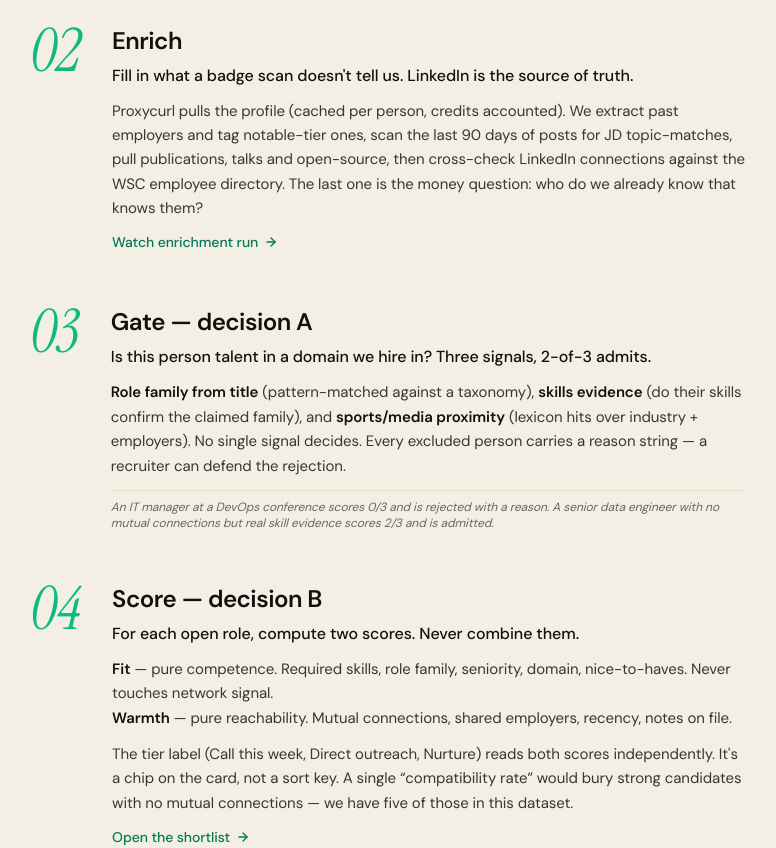
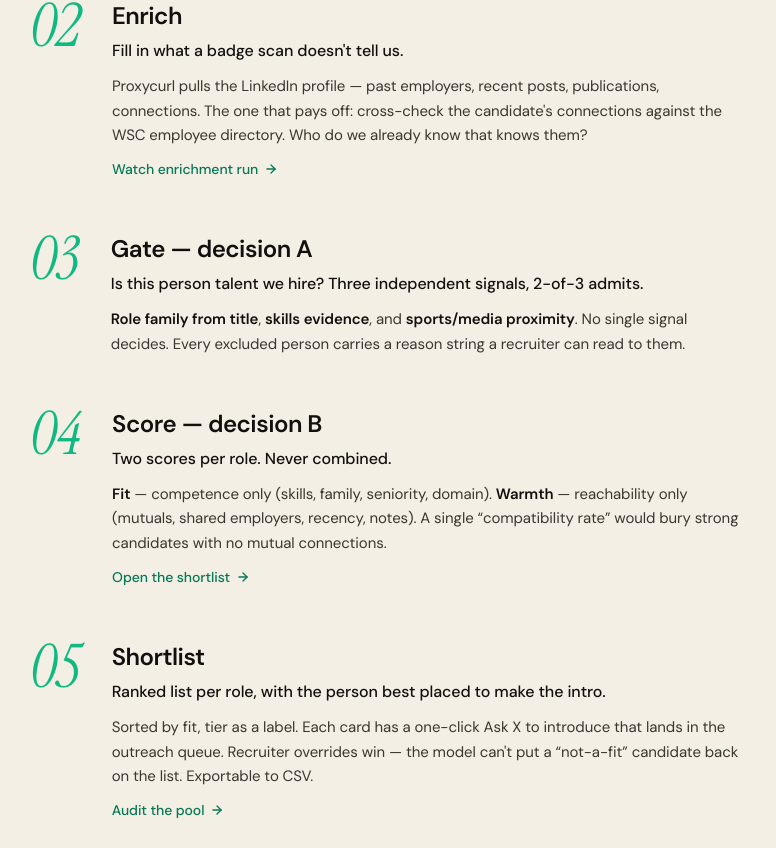
Before and after one commit to gal33k/wsc-talent-pool, a Next.js app in the folder web/: page /methodology in a window 1280 px wide. Shown: the part 2055-2903 px from the top of the page, without its empty margins (242-1018 px from the left). Built offline with nearby package versions, Linux system fonts and the light colour scheme.

Commit message:
Scoring math visible on each card + tighter How-it-works narrative

```diff
--- a/web/app/methodology/page.tsx
+++ b/web/app/methodology/page.tsx
@@ -186,83 +186,64 @@ function HowItWorks() {
           seeLabel="Capture a lead"
         >
           <p>
-            Three doors: <strong>conference badge scans</strong> (post-event export from Cvent),{" "}
-            <strong>employee referrals</strong> (a WSC engineer vouches, form submission), and{" "}
-            <strong>inbound CVs</strong> (Comeet application, adapter stub in this build). All three
-            hit the same downstream — only the source_channel tag differs, and referrals earn a
-            vouched-lift on warmth.
+            Three doors — <strong>conference badge scans</strong>, <strong>employee referrals</strong>,
+            <strong> inbound CVs</strong>. Same downstream pipeline; only the <em>source_channel</em>
+            tag differs, and referrals earn a vouched-lift on warmth.
           </p>
         </NarrativeStep>
 
         <NarrativeStep
           num={2}
           title="Enrich"
-          lead="Fill in what a badge scan doesn't tell us. LinkedIn is the source of truth."
+          lead="Fill in what a badge scan doesn't tell us."
           seeIt="/capture/"
           seeLabel="Watch enrichment run"
         >
           <p>
-            Proxycurl pulls the profile (cached per person, credits accounted). We extract past
-            employers and tag notable-tier ones, scan the last 90 days of posts for JD topic-matches,
-            pull publications, talks and open-source, then cross-check LinkedIn connections against
-            the WSC employee directory. The last one is the money question:{" "}
-            <em>who do we already know that knows them?</em>
+            Proxycurl pulls the LinkedIn profile — past employers, recent posts, publications, connections.
+            The one that pays off: cross-check the candidate's connections against the WSC employee
+            directory. <em>Who do we already know that knows them?</em>
           </p>
         </NarrativeStep>
 
         <NarrativeStep
           num={3}
           title="Gate — decision A"
-          lead="Is this person talent in a domain we hire in? Three signals, 2-of-3 admits."
+          lead="Is this person talent we hire? Three independent signals, 2-of-3 admits."
         >
           <p>
-            <strong>Role family from title</strong> (pattern-matched against a taxonomy),{" "}
-            <strong>skills evidence</strong> (do their skills confirm the claimed family), and{" "}
-            <strong>sports/media proximity</strong> (lexicon hits over industry + employers). No
-            single signal decides. Every excluded person carries a reason string — a recruiter can
-            defend the rejection.
-          </p>
-          <p className="text-xs text-mute pt-2 mt-3 border-t border-border-faint italic">
-            An IT manager at a DevOps conference scores 0/3 and is rejected with a reason. A senior
-            data engineer with no mutual connections but real skill evidence scores 2/3 and is
-            admitted.
+            <strong>Role family from title</strong>, <strong>skills evidence</strong>, and{" "}
+            <strong>sports/media proximity</strong>. No single signal decides. Every excluded person
+            carries a reason string a recruiter can read to them.
           </p>
         </NarrativeStep>
 
         <NarrativeStep
           num={4}
           title="Score — decision B"
-          lead="For each open role, compute two scores. Never combine them."
+          lead="Two scores per role. Never combined."
           seeIt="/jobs/JOB001/"
           seeLabel="Open the shortlist"
         >
           <p>
-            <strong>Fit</strong> — pure competence. Required skills, role family, seniority, domain,
-            nice-to-haves. Never touches network signal.<br />
-            <strong>Warmth</strong> — pure reachability. Mutual connections, shared employers,
-            recency, notes on file.
-          </p>
-          <p>
-            The tier label (<em>Call this week</em>, <em>Direct outreach</em>, <em>Nurture</em>)
-            reads both scores independently. It's a chip on the card, not a sort key. A single
-            &ldquo;compatibility rate&rdquo; would bury strong candidates with no mutual connections —
-            we have five of those in this dataset.
+            <strong>Fit</strong> — competence only (skills, family, seniority, domain).{" "}
+            <strong>Warmth</strong> — reachability only (mutuals, shared employers, recency, notes).
+            A single &ldquo;compatibility rate&rdquo; would bury strong candidates with no mutual
+            connections.
           </p>
         </NarrativeStep>
 
         <NarrativeStep
           num={5}
           title="Shortlist"
-          lead="Ranked list per role. Every card names the WSC employee best placed to make the intro."
+          lead="Ranked list per role, with the person best placed to make the intro."
           seeIt="/pool/"
           seeLabel="Audit the pool"
         >
           <p>
-            Sorted by fit (recruiter can flip to warmth or recency). Each candidate card carries
-            their warm-intro path with a one-click <em>Ask X to introduce</em> action that lands in
-            the outreach queue. Recruiter overrides win — the model can't hallucinate a candidate
-            back onto a list where the recruiter marked them &ldquo;not a fit.&rdquo; Exportable to
-            CSV for anyone who lives in a spreadsheet.
+            Sorted by fit, tier as a label. Each card has a one-click <em>Ask X to introduce</em>{" "}
+            that lands in the outreach queue. Recruiter overrides win — the model can't put a
+            &ldquo;not-a-fit&rdquo; candidate back on the list. Exportable to CSV.
           </p>
         </NarrativeStep>
       </div>
--- a/web/components/CandidateCard.tsx
+++ b/web/components/CandidateCard.tsx
@@ -125,6 +125,32 @@ export default function CandidateCard({
             <ScoreBar label="Warmth" value={warmthScore} tone="good" />
           </div>
 
+          {/* Scoring math — the direct answer to "why is this score what it is?" */}
+          <div className="mt-2.5 flex items-center gap-3 flex-wrap text-[10px] font-mono text-mute">
+            <span className="text-faint uppercase tracking-wider font-semibold">Fit math</span>
+            <span title="Required skills coverage × weight">
+              skills <span className="text-text">{(fit.components.required_skills * 100).toFixed(0)}·35</span>
+            </span>
+            <span className="text-faint">+</span>
+            <span title="Role family match × weight">
+              family <span className="text-text">{(fit.components.role_family * 100).toFixed(0)}·25</span>
+            </span>
+            <span className="text-faint">+</span>
+            <span title="Seniority band fit × weight">
+              seniority <span className="text-text">{(fit.components.seniority * 100).toFixed(0)}·15</span>
+            </span>
+            <span className="text-faint">+</span>
+            <span title="Sports/media domain overlap × weight">
+              domain <span className="text-text">{(fit.components.domain * 100).toFixed(0)}·15</span>
+            </span>
+            <span className="text-faint">+</span>
+            <span title="Nice-to-have bonus × weight">
+              nice <span className="text-text">{(fit.components.nice_to_have * 100).toFixed(0)}·10</span>
+            </span>
+            <span className="text-faint">=</span>
+            <span className="text-text font-semibold">{fit.score_default.toFixed(1)}</span>
+          </div>
+
           <div className="flex flex-wrap gap-1.5 mt-3">
             {fit.matched_required.map(s => <Chip key={"m" + s} variant="success">{s}</Chip>)}
             {fit.matched_required_family.map(s => <Chip key={"f" + s} variant="family">{s} · family</Chip>)}
```
